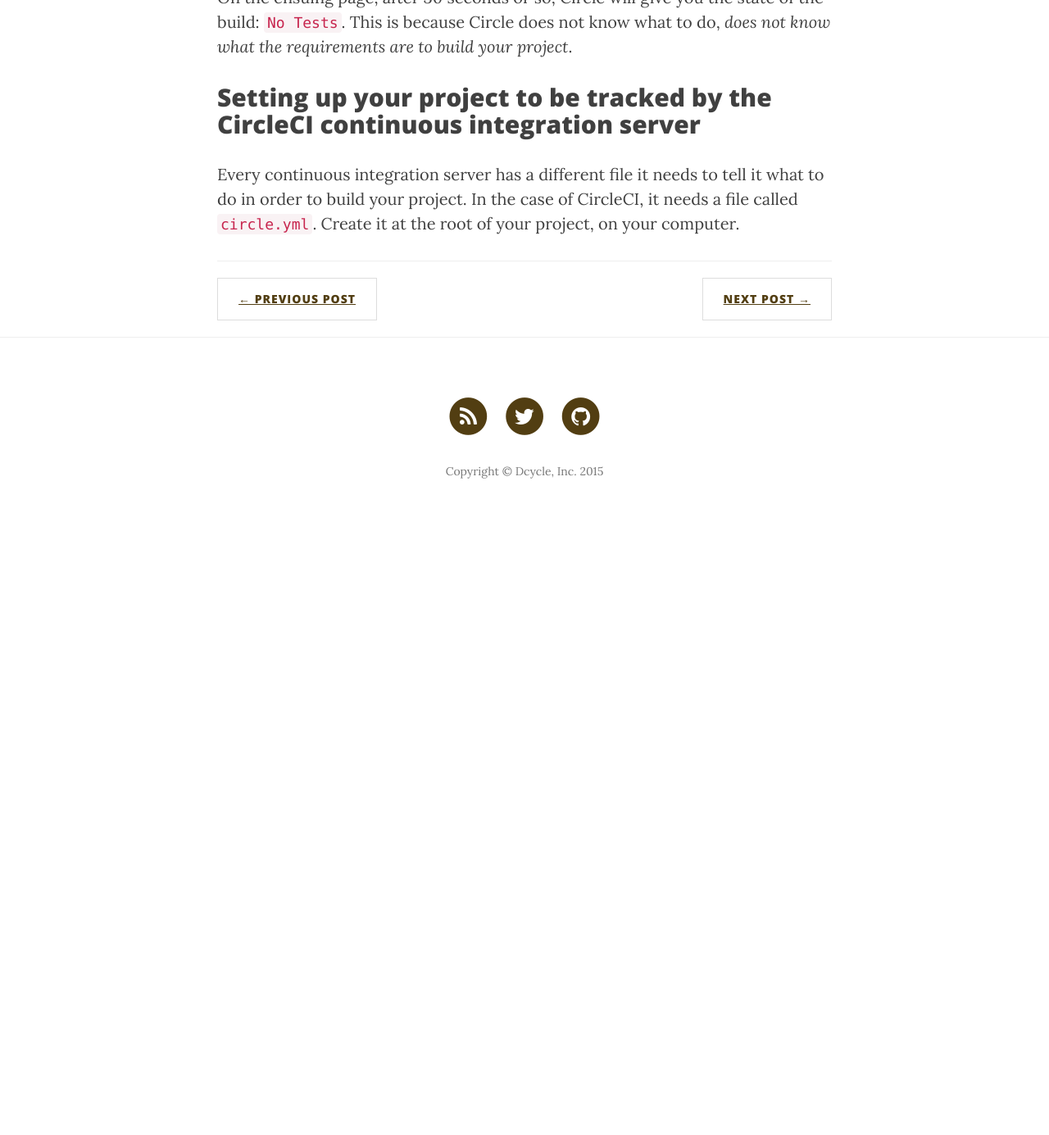
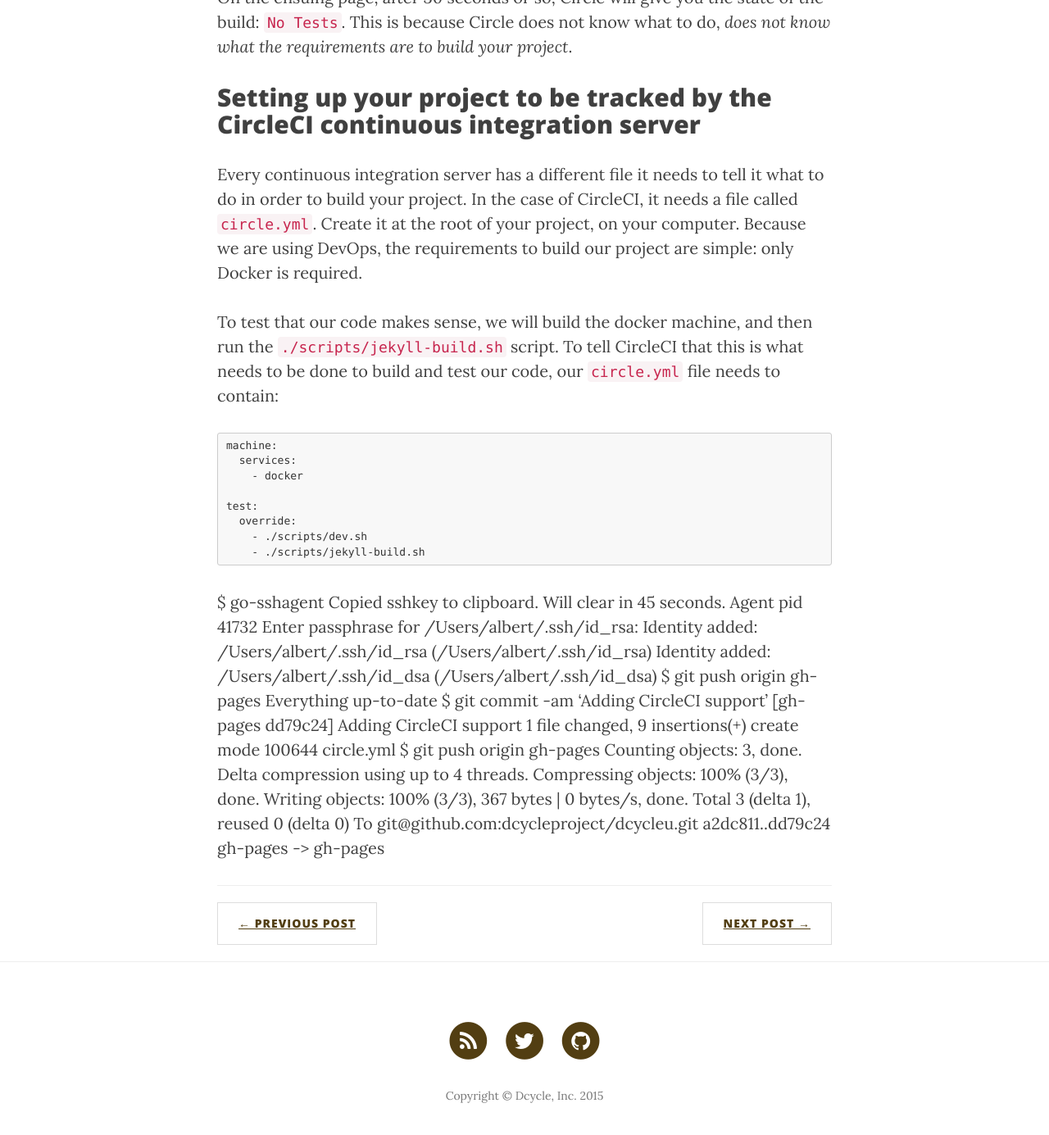
Before and after one commit to dcycle/dcycleu, a Jekyll site: the page built from _posts/2015-05-20-02-continuous-integration-setup.md, in a window 1280 px wide and 1400 px high, scrolled down 3942 px. Shown: the top 1385 px of the window at 82% size. Built offline with Jekyll 4.4.1, drawn with Linux system fonts in a browser that asks for light colours; nearby versions of some CDN libraries; before the commit the page ends 4593 px from its top, so only the background shows below that.

Commit message:
Integrating Circle

```diff
--- a/_posts/2015-05-20-02-continuous-integration-setup.md
+++ b/_posts/2015-05-20-02-continuous-integration-setup.md
@@ -63,4 +63,37 @@ On the ensuing page, after 30 seconds or so, Circle will give you the state of t
 Setting up your project to be tracked by the CircleCI continuous integration server
 -----
 
-Every continuous integration server has a different file it needs to tell it what to do in order to build your project. In the case of CircleCI, it needs a file called `circle.yml`. Create it at the root of your project, on your computer.
+Every continuous integration server has a different file it needs to tell it what to do in order to build your project. In the case of CircleCI, it needs a file called `circle.yml`. Create it at the root of your project, on your computer. Because we are using DevOps, the requirements to build our project are simple: only Docker is required.
+
+To test that our code makes sense, we will build the docker machine, and then run the `./scripts/jekyll-build.sh` script. To tell CircleCI that this is what needs to be done to build and test our code, our `circle.yml` file needs to contain:
+
+    machine:
+      services:
+        - docker
+
+    test:
+      override:
+        - ./scripts/dev.sh
+        - ./scripts/jekyll-build.sh
+
+
+$ go-sshagent
+Copied sshkey to clipboard. Will clear in 45 seconds.
+Agent pid 41732
+Enter passphrase for /Users/albert/.ssh/id_rsa:
+Identity added: /Users/albert/.ssh/id_rsa (/Users/albert/.ssh/id_rsa)
+Identity added: /Users/albert/.ssh/id_dsa (/Users/albert/.ssh/id_dsa)
+$ git push origin gh-pages
+Everything up-to-date
+$ git commit -am 'Adding CircleCI support'
+[gh-pages dd79c24] Adding CircleCI support
+ 1 file changed, 9 insertions(+)
+ create mode 100644 circle.yml
+$ git push origin gh-pages
+Counting objects: 3, done.
+Delta compression using up to 4 threads.
+Compressing objects: 100% (3/3), done.
+Writing objects: 100% (3/3), 367 bytes | 0 bytes/s, done.
+Total 3 (delta 1), reused 0 (delta 0)
+To git@github.com:dcycleproject/dcycleu.git
+   a2dc811..dd79c24  gh-pages -> gh-pages
--- a/circle.yml
+++ b/circle.yml
@@ -4,5 +4,4 @@ machine:
 
 test:
   override:
-    - ./scripts/dev.sh
-    - ./scripts/jekyll-build.sh
+    - docker build -f="Dockerfile-dev" .
```
